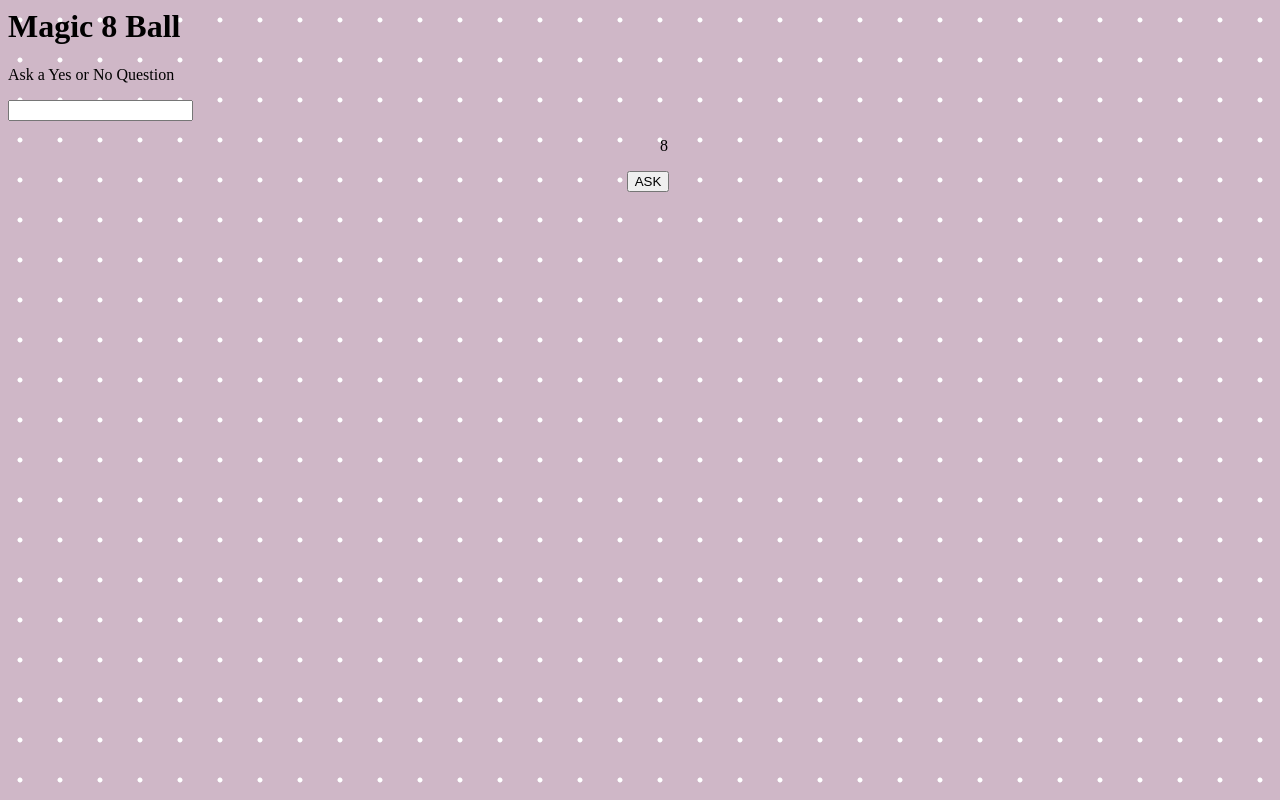
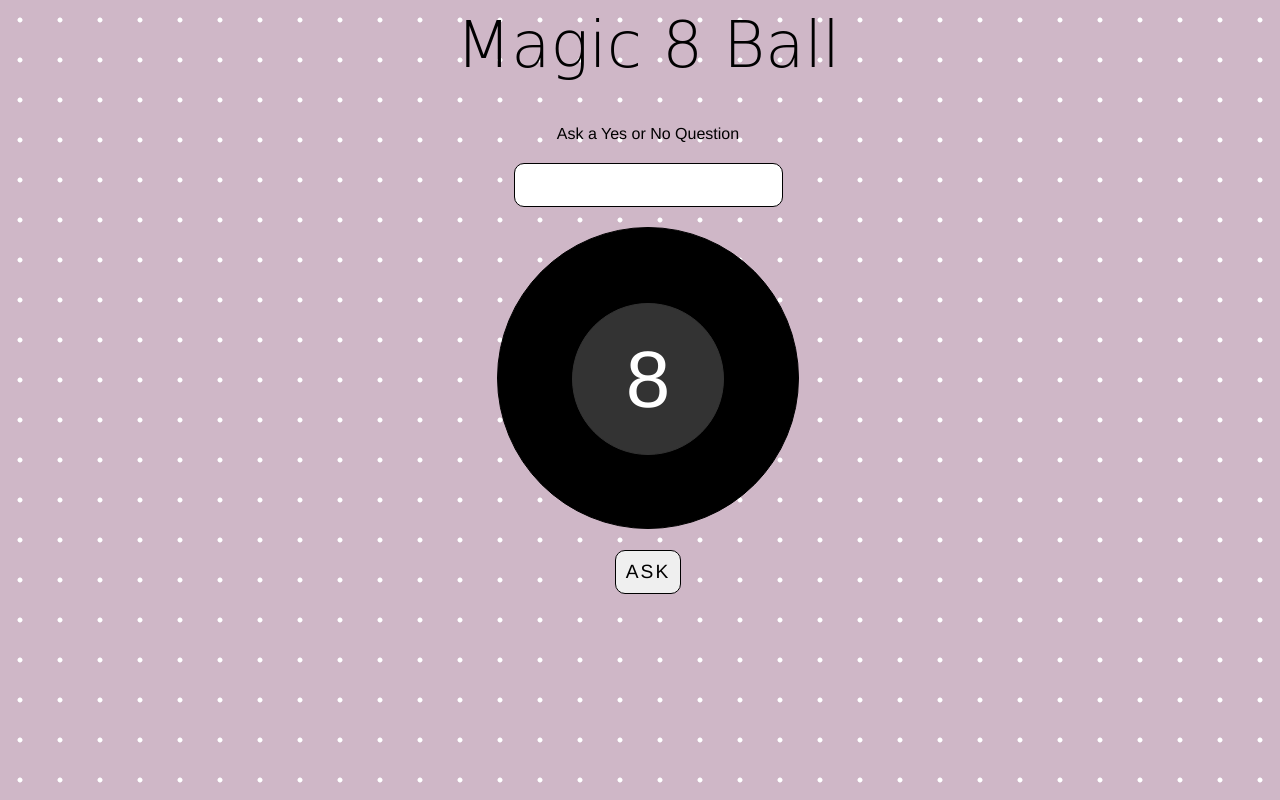
Before and after one commit to acliff/magic8ball-1, a plain HTML site: page index.html in a window 1280 px wide. Drawn offline with nearby package versions, Linux system fonts and the light colour scheme; a web font is replaced by a local one.

Commit message:
final update

```diff
--- a/main.css
+++ b/main.css
@@ -1,4 +1,7 @@
+/* BODY */
 body {position: relative;
+        text-align: center;
+        font-family: 'Helvetica Neue', arial;
         width: 100%;
         height: 100%:
         display: inline-block;
@@ -10,39 +13,61 @@ body {position: relative;
         animation-iteration-count: infinite;
         animation-timing-function: linear;}
 
-/* BACKGROUND IMAGE */
+
+
+/* BACKGROUND */
 @keyframes backgroundmovement {0%{background-position 0px 0px, 60px 60px}{background-position: 60px 60px, 120px 120px;}}
 
 
+
 /* HEADER */
-span {text-align: center;
-    font-family: "Gugi", cursive;
-    color: mediumvioletred;
-    font-size: 3em;}
+h1 {font-weight: 100;
+   font-size: 4em;
+   font-family: "Gugi", cursive;}
 
 
-/* TEXTAREA */
-textarea {position: relative;
-          margin-bottom: 2em;
-          width: 50em;
-          resize: none;
-          font-family: "Montserrat", sans-serif;
-          font-size: 12px;
+
+/* IMAGE */
+.eight-ball {background-color: black;
+                border: 1px solid black;
+                border-radius: 50%;
+                width: 300px;
+                height: 300px;
+                margin: 0 auto;}
+
+#eight {font-size: 5em;
+         margin: 20% auto;
+         color: white;}
+
+p {margin: 0;
+   font-weight: 50;}
+
+
+
+/* OUTPUT ANSWER */
+.answer {background-color: #333;
+            border: 1px solid #333;
+            border-radius: 50%;
+            width: 50%;
+            height: 50%;
+            margin: 25% auto;}
+
+#answer {padding: 20px;
           color: white;
-          background-color: mediumvioletred;}
+          letter-spacing: 1px;}
+
+
 
 /* BUTTON */
-.btn {position: relative;
-        top: 1em;
-        z-index: 1;}
+button, input {margin: 20px;
+               padding: 10px;
+               border: 1px solid black;
+               border-radius: 10px;
+               font-size: 1.2em;
+               font-family: 'Helvetica Neue', arial;
+               font-weight: 100;
+               letter-spacing: 2px;
+               transition: .5s font-size;}
 
-.btnText {color: grey;
-        font-size: 1em;
-        width: 50%;}
-
-
-/* THE ANSWER TO YOUR QUESTION + ALIGNMENT */
-.answer {text-align: center;
-        padding-left: 2em;}
-
-.image  {color: yellow;}
+button:hover {font-size: 1.4em;
+              color: grey;}
```
